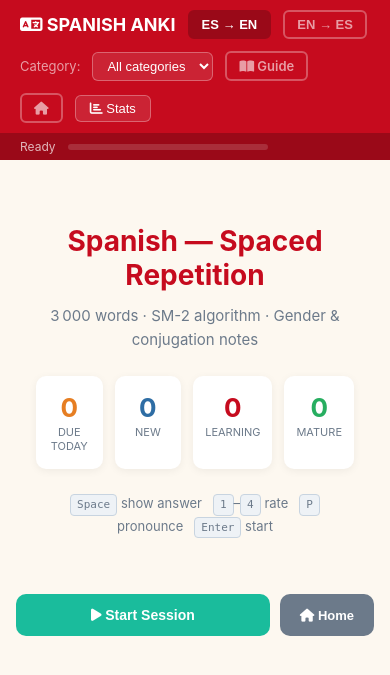
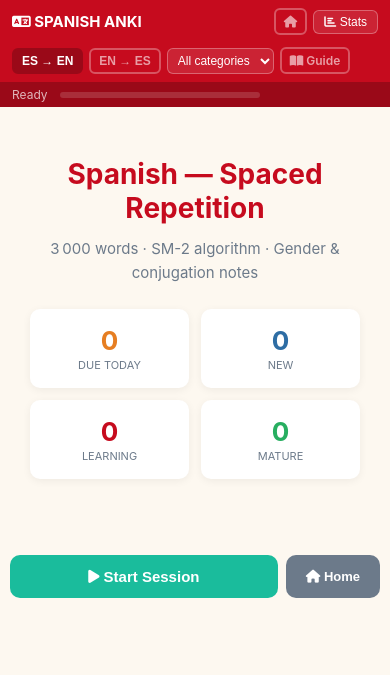
Before and after one commit to codebyshennan/languages, a Flask app: page /spanish in a window 390 px wide. Shown: the top 675 px of the page. Run offline with Flask 3, Linux system fonts and the light colour scheme; data that the repository does not hold is empty; parts of the project's set-up code (start-up, migrations or seed data) failed here and were passed over.

Commit message:
feat: make app mobile-friendly with thumb-zone action bar
- Fixed action area (Show Answer / rating buttons) to bottom of screen
  for easy thumb reach; includes safe-area-inset for iPhone home indicator
- Rating buttons now render as 2×2 grid on mobile for larger tap targets
- Topbar reflows into 2 rows: title+home+stats on row 1, controls on row 2
- Stat grid switches to 2×2 on mobile
- Card question font and body padding scaled down for small screens
- Keyboard shortcut hints hidden on touch devices

```diff
--- a/static/shared.css
+++ b/static/shared.css
@@ -221,3 +221,60 @@ body { font-family: -apple-system, BlinkMacSystemFont, "Segoe UI", sans-serif;
 .kbd { display: inline-block; background: #EEF2F6; border: 1px solid #C8D4E0;
        border-radius: 4px; padding: 1px 6px; font-size: 11px; font-family: monospace;
        color: var(--dgrey); }
+
+/* ── Mobile ──────────────────────────────────────────────────────────────── */
+@media (max-width: 600px) {
+  /* Topbar: 2-row layout — title+home+stats on row 1, controls on row 2 */
+  #topbar { padding: 8px 12px; gap: 6px; row-gap: 6px; }
+  #topbar > * { order: 2; }
+  #topbar > h1 { order: 0; flex: 1; font-size: 15px; }
+  #topbar > a[href="/"] { order: 0; }
+  #stats-btn { order: 0; font-size: 12px; padding: 4px 10px; }
+  /* Invisible full-width flex item forces a row break between order-0 and order-2 */
+  #topbar::before { content: ''; order: 1; flex: 0 0 100%; height: 0; }
+  .spacer { display: none; }
+  #topbar label { display: none; }
+  .mode-btn { font-size: 12px; padding: 4px 8px; }
+  #cat-select, #part-select { font-size: 12px; padding: 4px 6px; max-width: 110px; }
+
+  /* Progress strip */
+  #progstrip { padding: 5px 12px; }
+
+  /* Main */
+  #main { margin: 10px auto; padding: 0 10px; }
+
+  /* Welcome stat grid: 2×2 */
+  .stat-grid { grid-template-columns: repeat(2, 1fr); }
+
+  /* Card */
+  .card-body { padding: 16px 14px 12px; }
+  .card-question { font-size: 30px; }
+
+  /* Action area: fixed to bottom — primary thumb zone */
+  #action-area {
+    position: fixed;
+    bottom: 0; left: 0; right: 0;
+    background: white;
+    padding: 10px 14px calc(14px + env(safe-area-inset-bottom));
+    box-shadow: 0 -2px 16px rgba(0,0,0,0.12);
+    z-index: 50;
+  }
+
+  /* Show Answer: large tap target */
+  #btn-show { padding: 20px; font-size: 18px; }
+
+  /* Rating buttons: 2×2 grid */
+  .rating-row { grid-template-columns: repeat(2, 1fr); gap: 10px; }
+  .rating-btn { padding: 14px 8px; font-size: 14px; }
+
+  /* Pad card so it doesn't hide behind fixed action area */
+  #card-wrap { padding-bottom: 190px; }
+
+  /* Bottom bar */
+  #bottom-bar { margin-top: 12px; gap: 8px; }
+  #btn-start { font-size: 15px; }
+
+  /* Hide keyboard shortcut hints (irrelevant on touch) */
+  .hint-row { display: none; }
+  .kb-hints { display: none; }
+}
--- a/templates/bahasa.html
+++ b/templates/bahasa.html
@@ -53,7 +53,7 @@
       <div class="stat-box">   <div class="num" id="ov-learn">&#8230;</div><div class="lbl">Learning</div></div>
       <div class="stat-box mat"><div class="num" id="ov-mature">&#8230;</div><div class="lbl">Mature</div></div>
     </div>
-    <p style="color:var(--dgrey);font-size:13px;">
+    <p class="kb-hints" style="color:var(--dgrey);font-size:13px;">
       <span class="kbd">Space</span> show answer &nbsp;
       <span class="kbd">1</span>&#8211;<span class="kbd">4</span> rate &nbsp;
       <span class="kbd">P</span> pronounce &nbsp;
--- a/templates/spanish.html
+++ b/templates/spanish.html
@@ -67,7 +67,7 @@
       <div class="stat-box">   <div class="num" id="ov-learn">&#8230;</div><div class="lbl">Learning</div></div>
       <div class="stat-box mat"><div class="num" id="ov-mature">&#8230;</div><div class="lbl">Mature</div></div>
     </div>
-    <p style="color:var(--dgrey);font-size:13px;">
+    <p class="kb-hints" style="color:var(--dgrey);font-size:13px;">
       <span class="kbd">Space</span> show answer &nbsp;
       <span class="kbd">1</span>&#8211;<span class="kbd">4</span> rate &nbsp;
       <span class="kbd">P</span> pronounce &nbsp;
--- a/templates/viet.html
+++ b/templates/viet.html
@@ -73,7 +73,7 @@
       <div class="stat-box">   <div class="num" id="ov-learn">&#8230;</div><div class="lbl">Learning</div></div>
       <div class="stat-box mat"><div class="num" id="ov-mature">&#8230;</div><div class="lbl">Mature</div></div>
     </div>
-    <p style="color:var(--dgrey);font-size:13px;">
+    <p class="kb-hints" style="color:var(--dgrey);font-size:13px;">
       <span class="kbd">Space</span> show answer &nbsp;
       <span class="kbd">1</span>&#8211;<span class="kbd">4</span> rate &nbsp;
       <span class="kbd">P</span> Vietnamese &nbsp;
```
